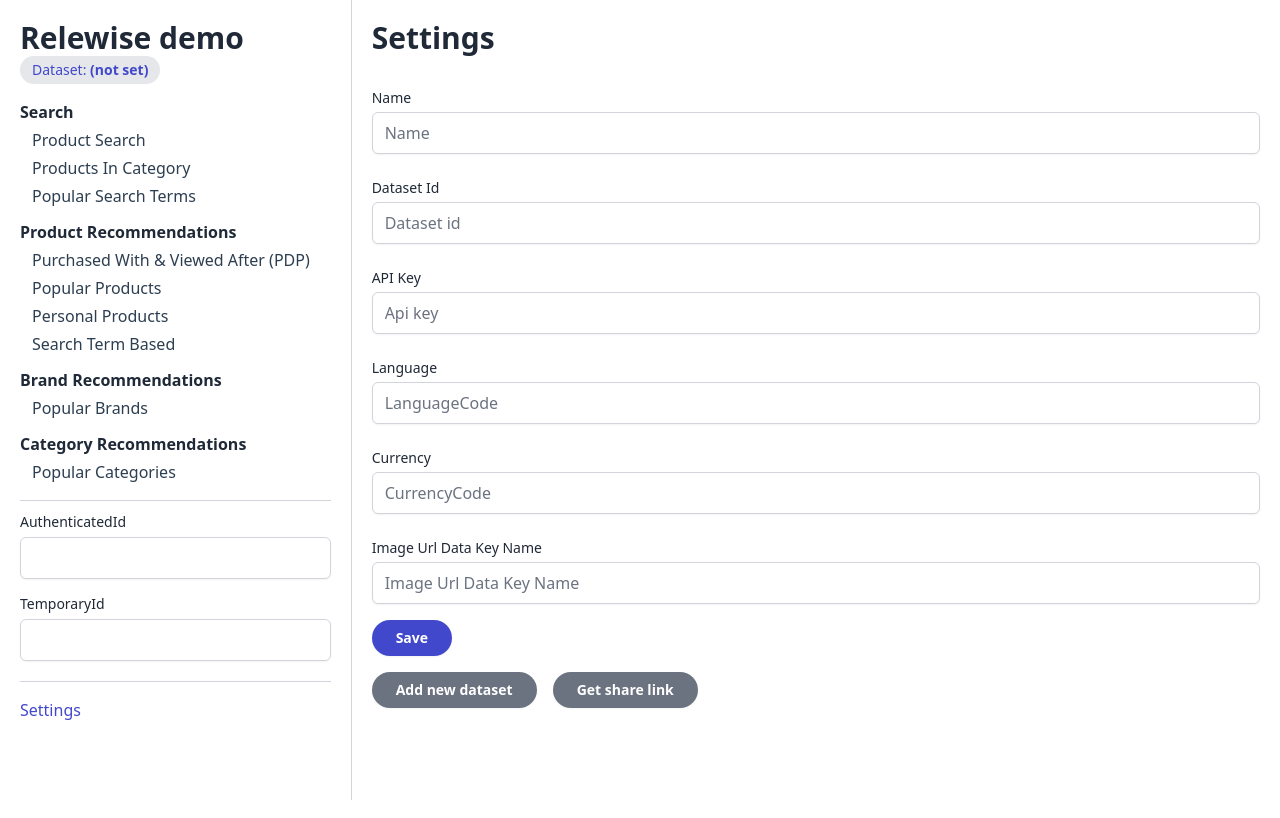
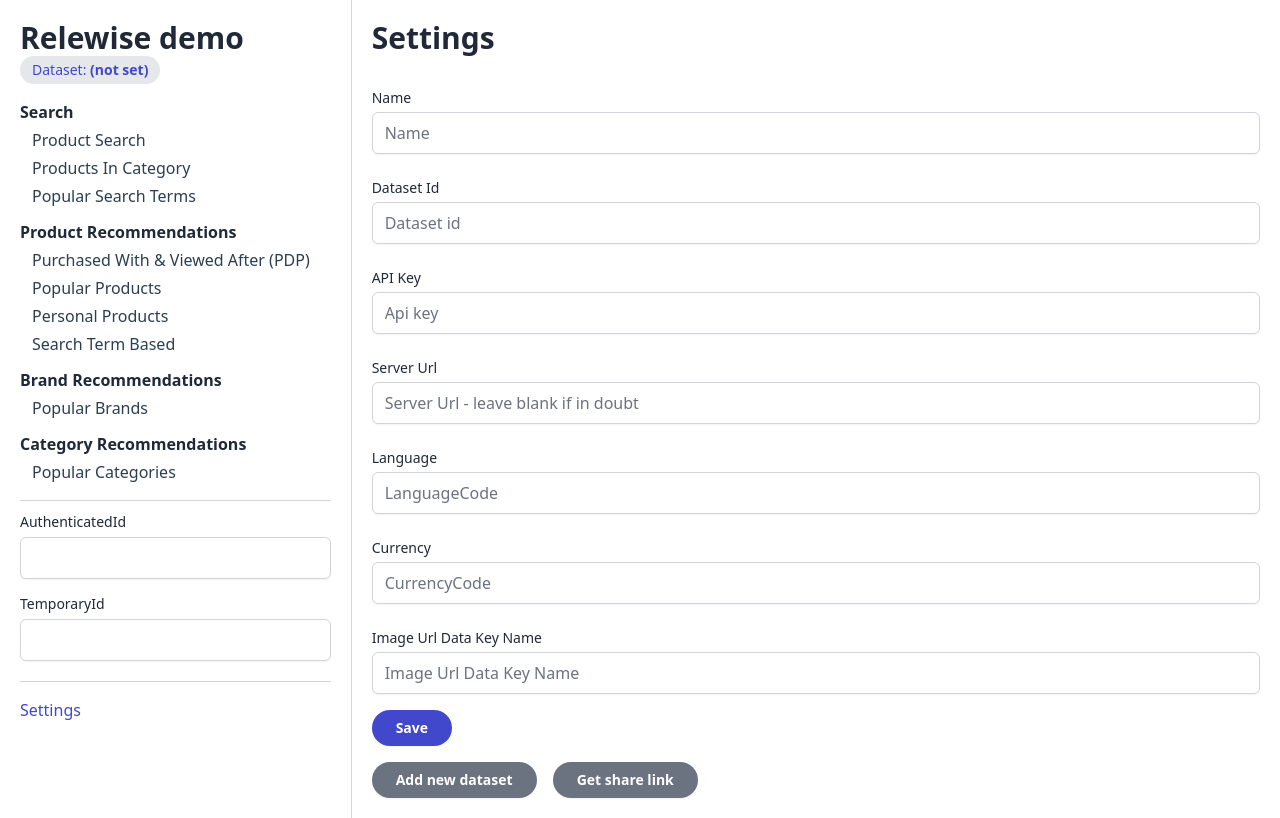
Before and after one commit to Relewise/relewise-demos-javascript, a Vue app: page / in a window 1280 px wide. Built offline with nearby package versions, Linux system fonts and the light colour scheme.

Commit message:
Added ability to use different serverUrl

```diff
--- a/src/stores/context.store.ts
+++ b/src/stores/context.store.ts
@@ -9,6 +9,7 @@
 export interface IDataset {
     datasetId: string;
     apiKey: string;
+    serverUrl: string;
     displayName?: string|null;
     language: string;
     currencyCode: string;
@@ -30,12 +31,13 @@
 export interface IAppErrorContext {
     datasetIdError: boolean;
     apiKeyError: boolean;
+    serverUrlError:boolean;
 }
 
 class AppContext {
     private readonly localStorageName = 'appContextV2';
-    private state = reactive<IAppContext>({ datasets: [{datasetId: '', apiKey: '', language: '', currencyCode: ''}], selectedDatasetIndex: 0, impersonation: {} });
-    private errorState = reactive<IAppErrorContext>({ datasetIdError: false, apiKeyError: false });
+    private state = reactive<IAppContext>({ datasets: [{datasetId: '', apiKey: '', serverUrl: '', language: '', currencyCode: ''}], selectedDatasetIndex: 0, impersonation: {} });
+    private errorState = reactive<IAppErrorContext>({ datasetIdError: false, apiKeyError: false, serverUrlError: false });
 
     constructor() {
         const storedContext = localStorage.getItem(this.localStorageName);
@@ -65,6 +67,10 @@
         return computed(() => this.errorState.datasetIdError);
     }
 
+    public get serverUrlError(){
+        return computed(()=>this.errorState.serverUrlError);
+    }
+
     public get defaultSettings(): Settings {
         if (this.state.selectedDatasetIndex < -1) {
             throw new Error('Missing language or currencycode');
@@ -89,9 +95,14 @@
     }
 
     public getSearcher(): Searcher {
+
         if (!this.context.value.apiKey || !this.context.value.datasetId) {
             throw new Error('Missing apiKey or datasetId');
         }
+
+        if(this.context.value.serverUrl)
+            return new Searcher(this.context.value.datasetId, this.context.value.apiKey, {'serverUrl':this.context.value.serverUrl});
+
         return new Searcher(this.context.value.datasetId, this.context.value.apiKey);
     }
 
@@ -99,6 +110,11 @@
         if (!this.context.value.apiKey || !this.context.value.datasetId) {
             throw new Error('Missing apiKey or datasetId');
         }
+
+
+        if(this.context.value.serverUrl)
+            return new Recommender(this.context.value.datasetId, this.context.value.apiKey, {'serverUrl':this.context.value.serverUrl});
+
         return new Recommender(this.context.value.datasetId, this.context.value.apiKey);
     }
 
--- a/src/views/Settings.vue
+++ b/src/views/Settings.vue
@@ -31,6 +31,12 @@
             v-model="context.apiKey"
             type="text"
             placeholder="Api key">
+
+        <label class="text-sm  block mt-6">Server Url</label>
+        <input
+            v-model="context.serverUrl"
+            type="text"
+            placeholder="Server Url - leave blank if in doubt">
 
         <label class="text-sm  block mt-6">Language</label>
         <input
@@ -110,6 +116,7 @@
         displayName: '',
         apiKey: '',
         datasetId: '',
+        serverUrl:'',
         currencyCode: '',
         language: '',
     });
@@ -123,6 +130,7 @@
         displayName: context.value.displayName,
         apiKey: context.value.apiKey,
         datasetId: context.value.datasetId,
+        serverUrl:context.value.serverUrl,
         currencyCode: context.value.currencyCode,
         language: context.value.language,
         imageUrlDataKey: context.value.imageUrlDataKey,
```
